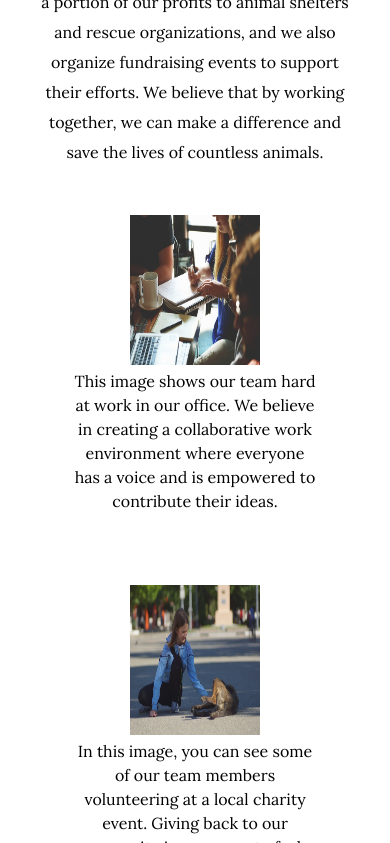
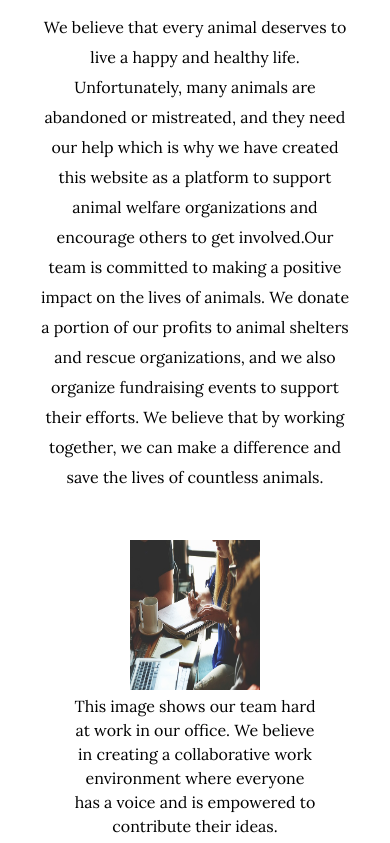
Before and after one commit to bhuvaneshwari-sivasangaran/responsive-site-design, a plain HTML site: page about.html in a window 390 px wide. Shown: the part 400-1243 px from the top of the page. Drawn offline with Linux system fonts and the light colour scheme.

Commit message:
Update styles.css

```diff
--- a/css/styles.css
+++ b/css/styles.css
@@ -523,6 +523,10 @@ label + * {
   height: 150px;
   width: 130px;
 }
+#about-container{
+position: relative;
+padding-top: 150px;
+}
 
 /* CSS by - Vaibhav Arora - Start*/
 
@@ -905,6 +909,10 @@ th {
   .contactContainer {
     padding-top: 200px;
   }
+    #about-container{
+    position: relative;
+    padding-top: 325px;
+    }
 
   /* CSS by - Vaibhav Arora - Start*/
 
```
